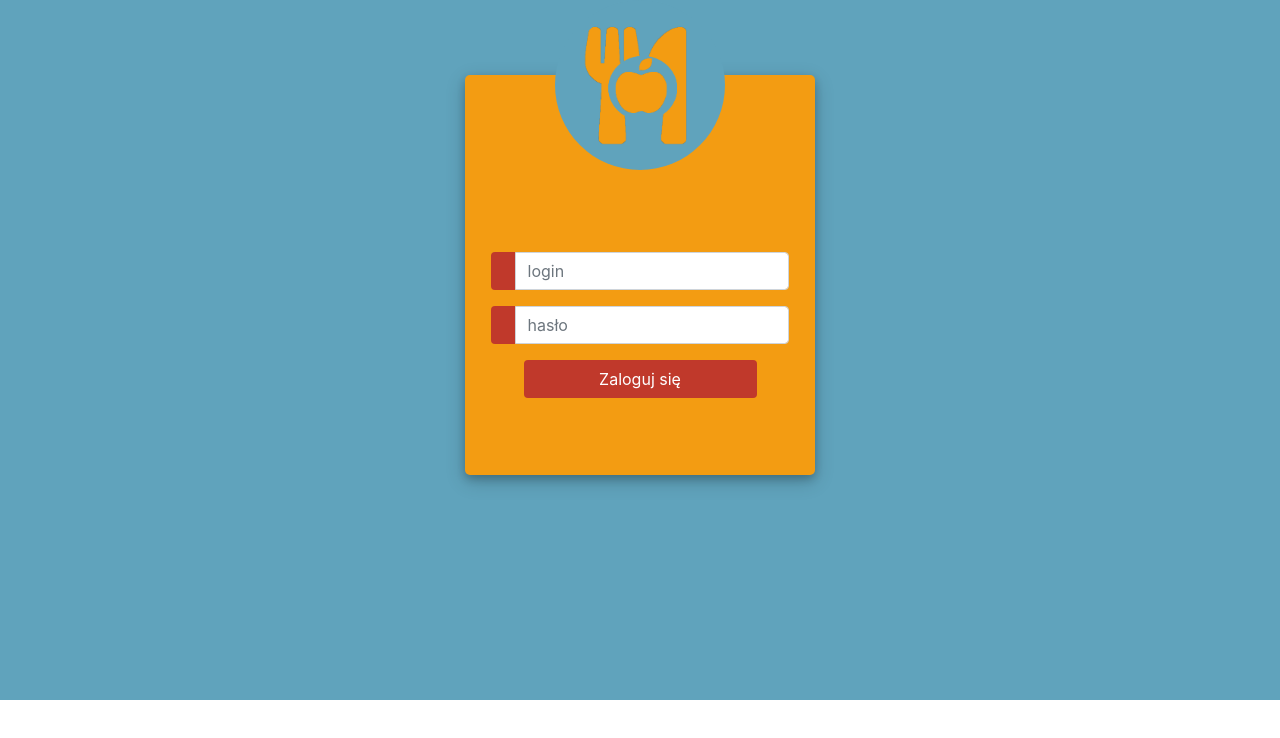
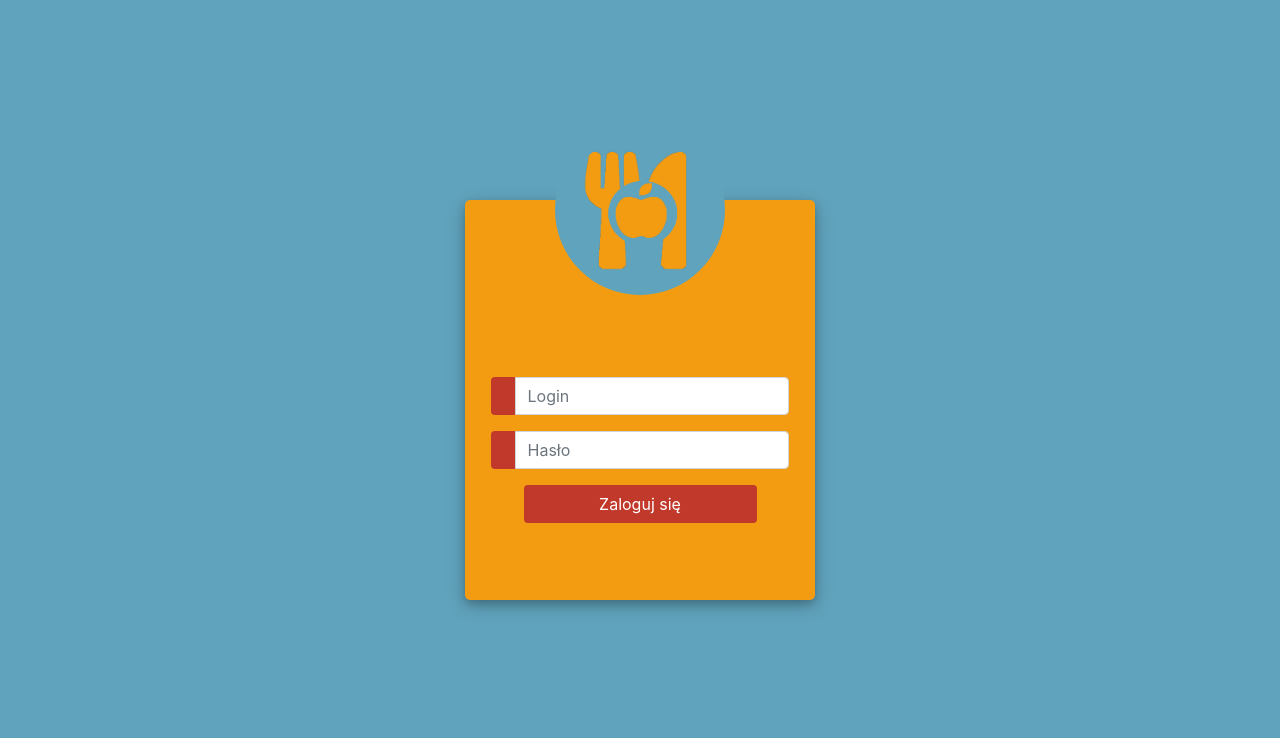
Before and after one commit to Czanciszek/diet-application, an Angular app in the folder diet-application-web/: page /login in a window 1280 px wide. Shown: the top 738 px of the page. Built offline with nearby package versions, Linux system fonts and the light colour scheme; some icons are missing.

Commit message:
adjust login page

```diff
--- a/diet-application-web/src/app/login/login.component.css
+++ b/diet-application-web/src/app/login/login.component.css
@@ -1,16 +1,7 @@
-/* Coded with love by Mutiullah Samim */
-body,
-html {
-  margin: 0;
-  padding: 0;
-  min-height: 100%;
-  background-color: #60a3bc !important;
-  height: 100%;
-}
 .user_card {
   height: 400px;
   width: 350px;
-  top: 75px;
+  top: 0px;
   margin-top: auto;
   margin-bottom: auto;
   background: #f39c12;
@@ -69,7 +60,3 @@ html {
 .custom-checkbox .custom-control-input:checked~.custom-control-label::before {
   background-color: #c0392b !important;
 }
-
-.footer {
-  height: 300px;
-}
--- a/diet-application-web/src/app/login/login.component.html
+++ b/diet-application-web/src/app/login/login.component.html
@@ -1,9 +1,3 @@
-<link href="//maxcdn.bootstrapcdn.com/bootstrap/4.1.1/css/bootstrap.min.css" rel="stylesheet" id="bootstrap-css">
-<script src="//maxcdn.bootstrapcdn.com/bootstrap/4.1.1/js/bootstrap.min.js"></script>
-<script src="//cdnjs.cloudflare.com/ajax/libs/jquery/3.2.1/jquery.min.js"></script>
-<!------ Include the above in your HEAD tag ---------->
-
-<!DOCTYPE html>
 <html>
 
   <head>
@@ -12,7 +6,7 @@
     <script src="https://ajax.googleapis.com/ajax/libs/jquery/3.3.1/jquery.min.js"></script>
     <link rel="stylesheet" href="https://use.fontawesome.com/releases/v5.6.1/css/all.css" integrity="sha384-gfdkjb5BdAXd+lj+gudLWI+BXq4IuLW5IT+brZEZsLFm++aCMlF1V92rMkPaX4PP" crossorigin="anonymous">
   </head>
-<!--Coded with love by Mutiullah Samim-->
+
   <body>
     <div class="container h-100">
       <div class="d-flex justify-content-center h-100">
@@ -28,13 +22,13 @@
                 <div class="input-group-append">
                   <span class="input-group-text"><i class="fas fa-user"></i></span>
                 </div>
-            <input type="text" name="username" [(ngModel)]="username" class="form-control input_user" value="" placeholder="login">
+                <input type="text" name="username" [(ngModel)]="username" class="form-control input_user" placeholder="Login">
               </div>
               <div class="input-group mb-2">
                 <div class="input-group-append">
                   <span class="input-group-text"><i class="fas fa-key"></i></span>
                 </div>
-            <input type="password" name="password" [(ngModel)]="password" class="form-control input_pass" value="" placeholder="hasło">
+                <input type="password" name="password" [(ngModel)]="password" class="form-control input_pass" placeholder="Hasło">
               </div>
               <div class="d-flex justify-content-center mt-3 login_container">
                 <button type="button" name="Login" class="btn login_btn" (click)="doLogin()">Zaloguj się</button>
@@ -44,7 +38,5 @@
         </div>
       </div>
     </div>
-<div class="footer">
-</div>
   </body>
 </html>
--- a/diet-application-web/src/index.html
+++ b/diet-application-web/src/index.html
@@ -6,7 +6,11 @@
   <base href="/">
 
   <meta name="viewport" content="width=device-width, initial-scale=1">
-  <link rel="icon" type="image/x-icon" href="favicon.ico">
+  <link rel="icon" type="image/x-icon" href="assets/logo.png">
+
+  <link href="//maxcdn.bootstrapcdn.com/bootstrap/4.1.1/css/bootstrap.min.css" rel="stylesheet" id="bootstrap-css">
+  <script src="//maxcdn.bootstrapcdn.com/bootstrap/4.1.1/js/bootstrap.min.js"></script>
+  <script src="//cdnjs.cloudflare.com/ajax/libs/jquery/3.2.1/jquery.min.js"></script>
 </head>
 <body>
   <app-root></app-root>
--- a/diet-application-web/src/styles.css
+++ b/diet-application-web/src/styles.css
@@ -1 +1,9 @@
 /* You can add global styles to this file, and also import other style files */
+body,
+html {
+  margin: 0;
+  padding: 0;
+  min-height: 100%;
+  background-color: #60a3bc !important;
+  height: 100%;
+}
```
Lines whose indentation alone changed are shown as unchanged.
